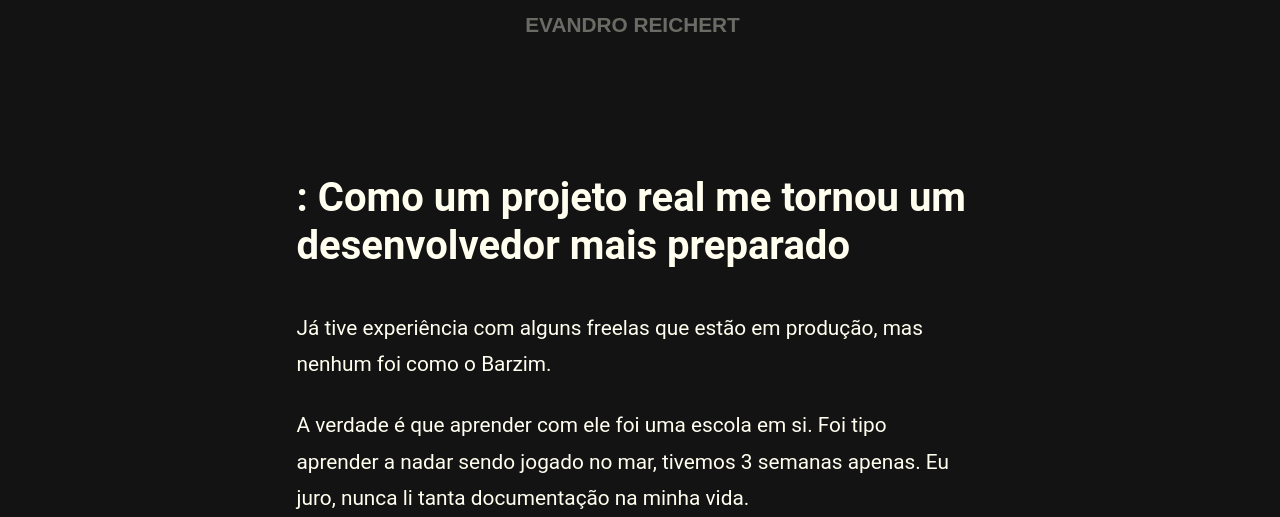
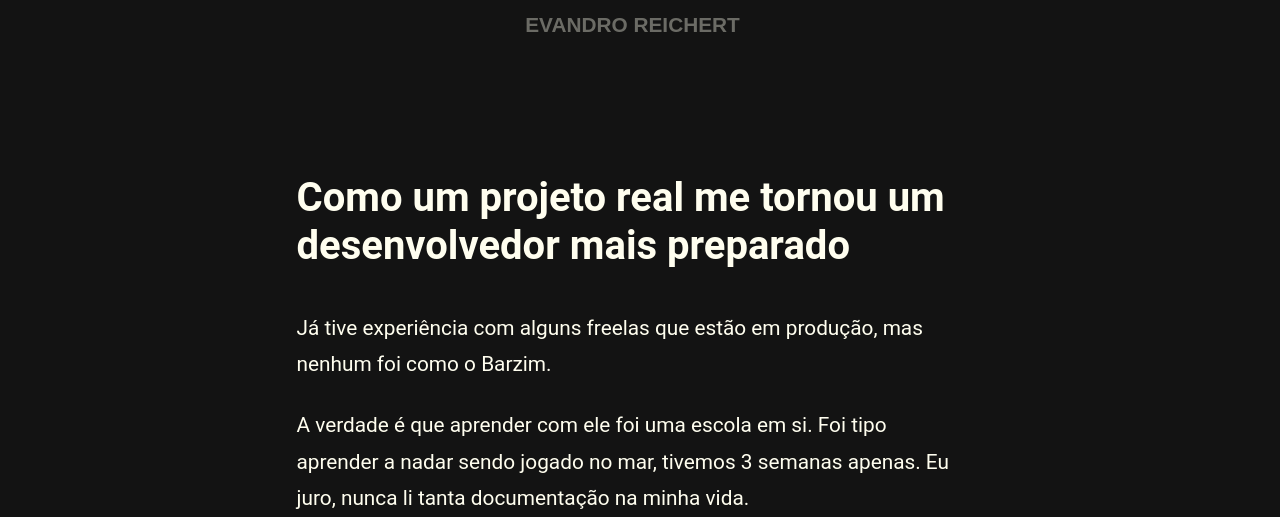
Before and after one commit to EntreCopos/DevBarzim, an Astro site: page /blog/oq-aprendi in a window 1280 px wide. Shown: the part 283-800 px from the top of the page. Built offline with nearby package versions, Linux system fonts and the light colour scheme; Astro itself is replaced by a stand-in of ours; some packages are replaced by stand-ins of ours.

Commit message:
errei fui mlk

```diff
--- a/src/data/artigos/oq-aprendi.md
+++ b/src/data/artigos/oq-aprendi.md
@@ -5,7 +5,7 @@ author: Evandro Reichert
 description: E como foi trabalhar no projeto que mais me apeguei até hoje.
 ---
 
-# : Como um projeto real me tornou um desenvolvedor mais preparado
+# Como um projeto real me tornou um desenvolvedor mais preparado
 
 Já tive experiência com alguns freelas que estão em produção, mas nenhum foi como o Barzim.
 
```
